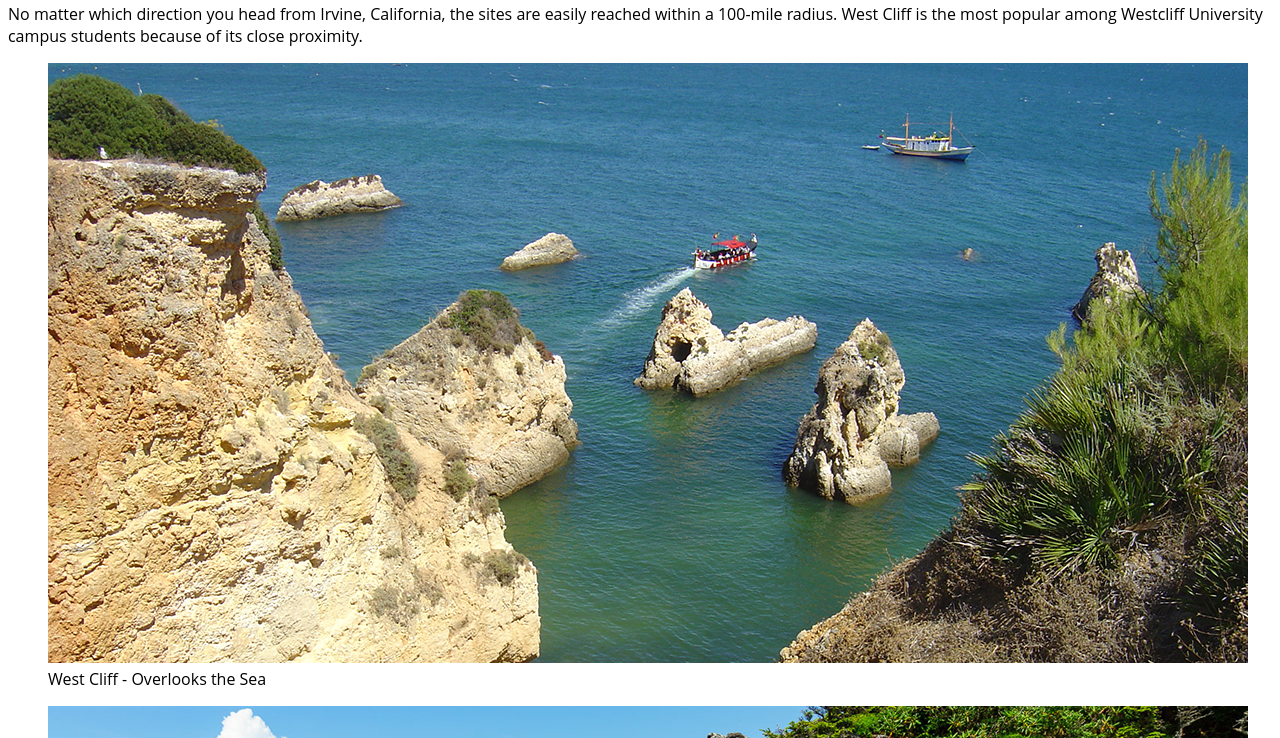
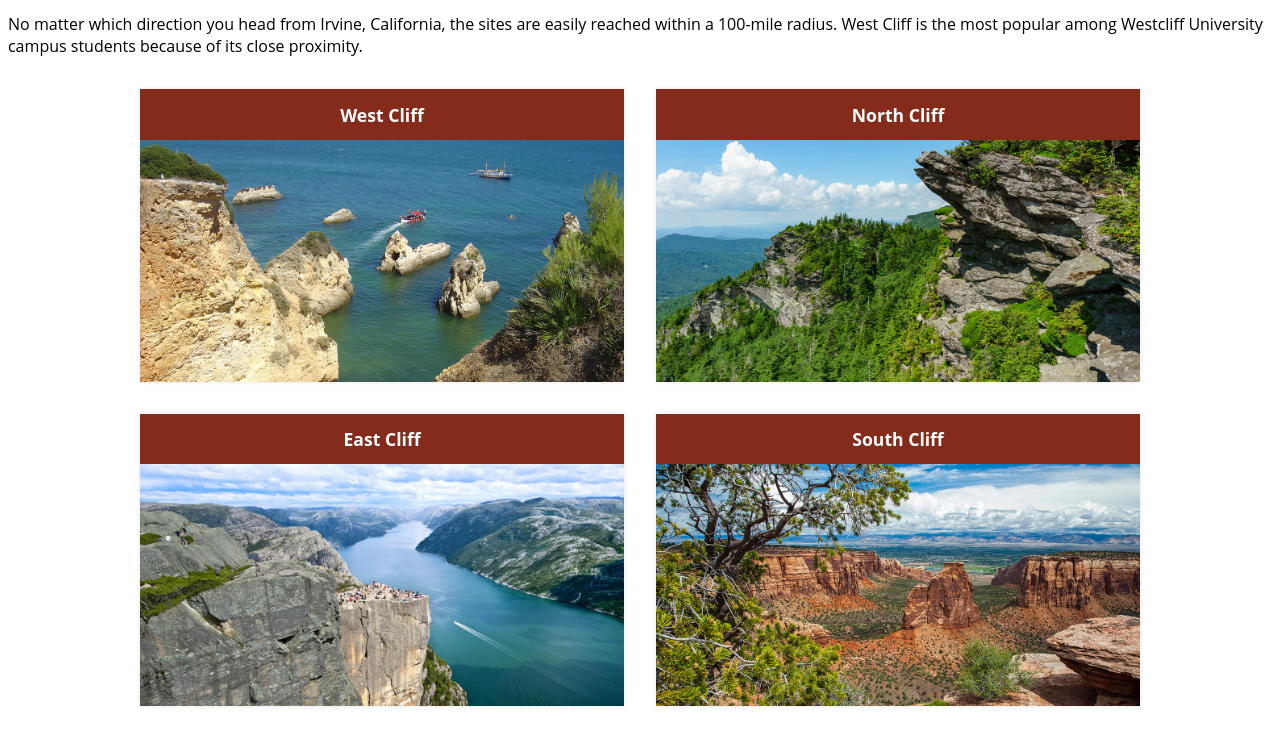
Before and after one commit to alicehjk/homework-module1, a plain HTML site: page cliffs.html in a window 1280 px wide. Shown: the part 599-1337 px from the top of the page. Drawn offline with Linux system fonts and the light colour scheme.

Commit message:
update cliffs css

```diff
--- a/cliffs.html
+++ b/cliffs.html
@@ -29,23 +29,23 @@
       <p>The greatest cliffs are these four cliffs located in southern California. Each of these cliffs have their own uniqueness and beauty: West Cliff, North Cliff, East Cliff, and South Cliff are the pride of California. Each cliff has many amenities to offer visitors such as recreational areas, camping sites, wildlife watch spots, and overnight cabins.</p>
       <p>No matter which direction you head from Irvine, California, the sites are easily reached within a 100-mile radius. West Cliff is the most popular among Westcliff University campus students because of its close proximity.</p>
 
-      <div class="cliff-gallery">
-        <figure>
+      <div class="cliff-grid">
+        <div class="cliff-card">
+          <div class="cliff-label">West Cliff</div>
           <img src="images/cliff-west-sea.jpg" alt="West Cliff - Sea">
-          <figcaption>West Cliff - Overlooks the Sea</figcaption>
-        </figure>
-        <figure>
+        </div>
+        <div class="cliff-card">
+          <div class="cliff-label">North Cliff</div>
           <img src="images/cliff-north-mountain.jpg" alt="North Cliff - Mountain">
-          <figcaption>North Cliff - Near the Mountains</figcaption>
-        </figure>
-        <figure>
+        </div>
+        <div class="cliff-card">
+          <div class="cliff-label">East Cliff</div>
           <img src="images/cliff-east-river.jpg" alt="East Cliff - River">
-          <figcaption>East Cliff - Facing the River</figcaption>
-        </figure>
-        <figure>
+        </div>
+        <div class="cliff-card">
+          <div class="cliff-label">South Cliff</div>
           <img src="images/cliff-south-canyon.jpg" alt="South Cliff - Canyon">
-          <figcaption>South Cliff - Canyon Views</figcaption>
-        </figure>
+        </div>
       </div>
     </main>
 
--- a/styles.css
+++ b/styles.css
@@ -293,3 +293,39 @@ textarea {
 .button input[type="submit"]:hover {
   background-color: #3b64b3;
 }
+
+
+/* cliffs */
+#cliffs h1 {
+  text-align: center;
+  color: #7ac943;
+  margin-top: 1em;
+}
+
+.cliff-grid {
+  display: grid;
+  grid-template-columns: repeat(2, 1fr);
+  gap: 2em;
+  max-width: 1000px;
+  margin: 2em auto;
+}
+
+.cliff-card {
+  background-color: white;
+  box-shadow: 0 0 5px rgba(0,0,0,0.1);
+}
+
+.cliff-card img {
+  width: 100%;
+  display: block;
+  border: none;
+}
+
+.cliff-label {
+  background-color: #852B1B;
+  color: white;
+  text-align: center;
+  font-weight: bold;
+  padding: 0.75em 0;
+  font-size: 1.1em;
+}
```
